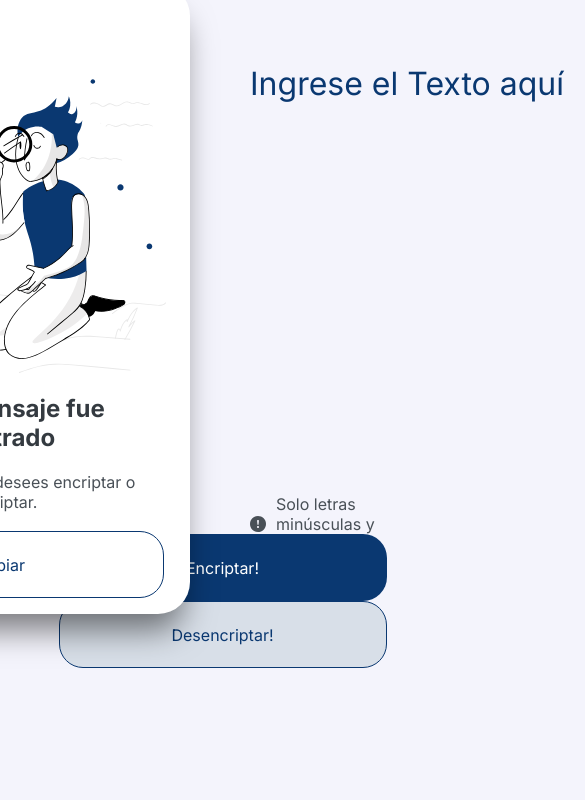
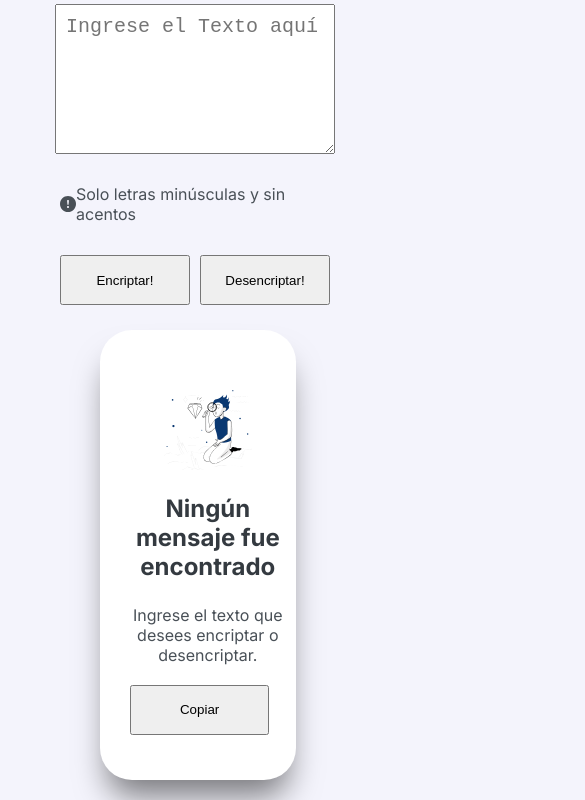
Before and after one commit to DidierSML/Challenge-Encriptador, a plain HTML site: page index.html in a window 390 px wide. Shown: the part 86-886 px from the top of the page, 585 px wide, since content can reach past the window. Before the commit the page ends 844 px from the top, so only its background shows below. Drawn offline with Linux system fonts and the light colour scheme.

Commit message:
Making the App Responsive

```diff
--- a/index.html
+++ b/index.html
@@ -3,7 +3,8 @@
 <head>
     <meta charset="UTF-8">
     <meta http-equiv="X-UA-Compatible" content="IE=edge">
-    <meta name="viewport" content="width=device-width, initial-scale=1.0">
+    <!--<meta name="viewport" content="width=device-width, initial-scale=1.0"> -->
+    <meta name="viewport" content="width=device-width, user-scalable=no, initial-scale=1.0, maximum-scale=1.0, minimum-scale=1.0">
     <meta http-equiv="Permissions-Policy" content="interest-cohort=()">
     <link rel="stylesheet" href="/style.css">
     <link href="https://fonts.googleapis.com/css2?family=Inter:wght@400;500;700&display=swap" rel="stylesheet">
@@ -16,6 +17,7 @@
     </header>
 
     <main>
+        <div class="globalContainer">
             <section class="section1">
 
                 <div class="textBoxContainer">
@@ -53,8 +55,8 @@
                 <div class="resultContainer">
                     <p class="resultText">
                 </div>
-
             </section>
+        </div>
     </main>
     <script src ="script.js"></script>
 
--- a/style.css
+++ b/style.css
@@ -1,191 +1,173 @@
-*{
+/* Estilos generales style.css*/
+* {
+    box-sizing: border-box;
+  }
+
+  body {
     margin: 0;
     padding: 0;
     font-family: 'Inter', sans-serif;
-}
-
-body{
     background-color: #f4f4fc;
   }
 
-header{
-    width: 100%;
+  /* Estilos del encabezado */
+  header {
+    display: flex;
+    justify-content: center;
+    align-items: center;
     height: 70px;
   }
 
-.logo{
+  .logo {
     width: 100px;
     height: 50px;
-    padding-top: 20px;
-    padding-left: 40px;
   }
 
-main{
-    position: absolute;
-    width: 100%;
-    height: 90%;
+  /* Estilos del contenido principal */
+  main {
     display: flex;
     justify-content: space-between;
+    align-items: flex-start;
+    padding: 20px;
   }
 
-.textBoxContainer{
-    position: absolute;
-    left: 200px;
-    top: 80px;/*caja texto*/
-    padding-left: 50px;
-    width: 760px;
-    height: 400px;
-
+  .globalContainer {
+    width: 80%;
+    max-width: 1000px;
+    margin: 0 auto;
   }
 
-.textBox{
-    width: 80%;
-    height: 100%;
-    border: none;
-    background-color: #f4f4fc;
-    cursor: pointer;
-    color: #0A3871;
-    font-size: 32px;
-    font-weight: 400;
-    font-family: 'Inter', sans-serif;
+  /*estilos seccion1*/
+  .section1 {
+    width: 100%;
   }
 
-.textBox::placeholder{
-    color: #0A3871;
+  .textBoxContainer {
+    margin-bottom: 10px;
   }
 
-.alert{
-    position: absolute;
-    top: 510px;/*solo letras y minusculas*/
-    left: 170px;
-    display: flex;
-    color: #495057;
-    margin-left: 80px;
+  .textBox {
+    width: 100%;
+    height: 150px;
+    padding: 10px;
+    font-size: 20px;
   }
 
-.alert img{
-    margin-right: 10px;
+  .alert {
+    display: flex;
+    align-items: center;
+    color: #495057;
+    margin-left: 5px;
   }
 
-.buttonContainer{
-    position: absolute;
-    top: 535px;
-    height: 80px;
-    padding-left: 15%;
-    padding-top: 15px;
+  .alert {
+    margin-bottom: 10px;
   }
 
-.encryptButton{
-    width: 328px;
-    height: 67px;
-    border-radius: 24px;
-    background-color: #0A3871;
-    color: white;
-    font-size: 16px;
-    font-weight: 400;
-    font-family: 'Inter', sans-serif;
-    border: none;
-    margin-right: 20px;
-    cursor: pointer;
+  .buttonContainer {
+    display: flex;
+    justify-content: center;
   }
 
-.decryptButton{
-    width: 328px;
-    height: 67px;
-    border-radius: 24px;
-    background-color: #D8DFE8;
-    color: #0A3871;
-    font-size: 16px;
-    font-weight: 400;
-    font-family: 'Inter', sans-serif;
-    border: 1px solid #0A3871;
-    cursor: pointer;
+  .encryptButton,
+  .decryptButton {
+    margin: 5px;
+    width: 150px;
+    height: 50px;
   }
 
-.section2{
-    display: block;
-    position: relative;
-    width: 400px;
-    height: 630px;
-    right: 200px;
-    padding-right: 20px;
+  /* Estilos de la sección 2 */
+  .section2 {
+    width: 70%;
+    margin-left:16%;
+    padding: 20px;
     background-color: #ffffff;
     box-sizing: border-box;
     border-radius: 32px;
     box-shadow: 0px 24px 32px -8px rgba(0, 0, 0, 0.50);
   }
 
-.animationContainer{
-    position: absolute;
-    left: 30px;
-    top: 45px;
-    box-sizing: border-box;
-    padding-top: 50px;
+  .animationContainer {
+    width: 100%;
+    padding-top: 40px;
+    display: flex; /* flexbox para centrar verticalmente */
+    justify-content: center; /* Centrar horizontalmente */
+    align-items: center; /* Centrar verticalmente */
   }
 
-.paragraphContainer{
-    position: absolute;
-    box-sizing: border-box;
-    top: 410px;/*ningun mensaje fue encontrado*/
-    left: 40px;
+  .animationContainer img {
+    max-width: 50% !important;
   }
 
- .paragraphContainer h3{
+
+  .paragraphContainer {
+    margin-top: 20px;
+    text-align: center;
+  }
+
+  .paragraphContainer h3 {
     font-size: 24px;
     font-weight: 700;
-    font-family: 'Inter', sans-serif;
-    text-align: center;
     color: #343A40;
   }
 
-.paragraphContainer p{
-    font-family: 'Inter', sans-serif;
-    font-weight: 400;
+  .paragraphContainer p {
     font-size: 16px;
-    text-align: center;
     color: #495057;
-    padding-top: 20px;
   }
 
-.resultContainer{
-    position: absolute;
-    bottom: 100px;  /*altura respuesta*/
-    width: 320px;
-    height: 500px;
-    padding: 0;
-    box-sizing: border-box;
-    margin-left: 25px;
+  .resultContainer {
+    margin-top: 20px;
+    text-align: center;
   }
 
-.resultContainer p{
-    color: #495057;
+  .resultContainer p {
     font-size: 25px;
   }
 
-.copyContainer{
+  .copyContainer {
+    margin-top: 20px;
     display: flex;
-    position: absolute;
-    bottom: 100px;
-    top: 480px;
-    padding-left: 40px;
+    justify-content: center;
   }
 
-.copyButton{
-    width: 328px;
-    height: 67px;
-    border-radius: 24px;
-    background-color: #ffffff;
-    color: #0A3871;
-    font-size: 16px;
-    font-weight: 400;
-    font-family: 'Inter', sans-serif;
-    border: 1px solid #0A3871;
-    cursor: pointer;
+  .copyButton {
+    width: 150px;
+    height: 50px;
+    margin-left: 10px;
     position: relative;
-    top: 67px;
-    right: 4px;
+    top: 0;
+    right: 0;
   }
 
-.hide{
+  .hide {
     display: none;
   }
+
+  /* Estilos responsivos */
+  @media screen and (max-width: 800px) {
+    main {
+      flex-direction: column;
+    }
+
+    .textBoxContainer {
+      left: 0;
+      top: 0;
+      padding-left: 0;
+    }
+
+    .section2 {
+      margin-top: 20px;
+      padding-right: 0;
+    }
+
+    .paragraphContainer {
+      padding-left: 0;
+      padding-right: 0;
+    }
+
+    .copyContainer {
+      padding-left: 0;
+      padding-right: 15%;
+    }
+  }
```
Lines whose indentation alone changed are shown as unchanged.
